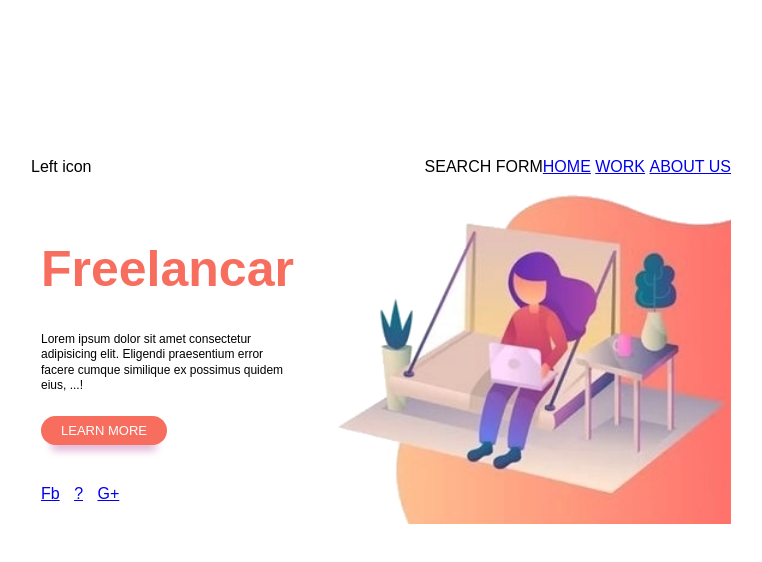
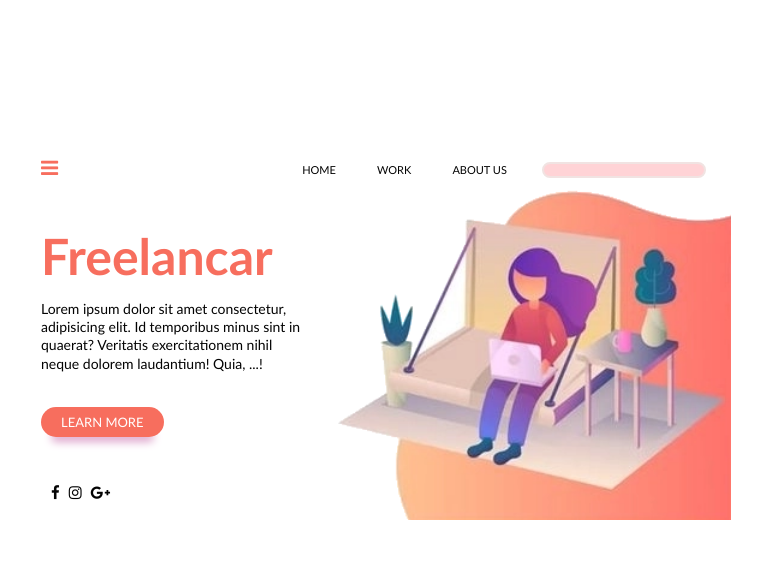
Before and after one commit to IngaGd/05-freelancar, a website: page index.html in a window 1280 px wide. Shown: the whole page, without its empty margins (259-1021 px from the left). Drawn offline with Linux system fonts and the light colour scheme.

Commit message:
Content HTML and CSS updates

```diff
--- a/css/main.css
+++ b/css/main.css
@@ -1,61 +1,105 @@
-body {
-    font-family:Arial, Helvetica, sans-serif;
+:root {
+    --main-color: #030303;
+    --main-font-family: 'Gill Sans', 'Gill Sans MT', Calibri, 'Trebuchet MS', sans-serif;
+    --width: 700px;
+    --margin-right: 25px;
+    --margin-left: 10px;
 }
 
-header {
-    display: inline-block;
-    width: 700px;
-    margin-top: 150px;
-    margin-left: calc((100% - 700px) / 2); /*--must be spaces between math operators*/
+
+body {
+    font-family: var(--main-font-family);
 }
 
-header>div {
-    float: right;
+.main-header {
+    display: inline-block;
+    width: var(--width);
+    margin-top: 150px;
+    margin-left: calc((100% - var(--width)) / 2); /*--must be spaces between math operators*/
 }
 
-header>nav {
-    float: right;
+.menu-bar {
+    float: left;
+    margin-left: var(--margin-left);
+    color: #F76E5E;
+    font-size: 20px;
+    text-decoration: none;
+    transition: all 0.5s;
 }
 
-nav>a {
-    display: inline-block;
+.menu-bar:hover{
+    color: #7C39AC;
 }
 
-.icon {
-    float: left;
+.main-nav {
+    float: right;
+    margin-right: var(--margin-right);
 }
+
+.main-nav > .link{
+    text-decoration: none;
+    color: var(--main-color);
+    font-size: 11px;
+    font-weight: 550;
+    margin-right: var(--margin-right);
+    transition: all 0.5s;
+    border: 2px solid transparent;
+    border-radius: 10px;
+    padding: 4px;
+}
+
+.main-nav > .link:hover{
+    border-color: #F76E5E;
+}
+
+.search-bar{
+    background-color: #FFD3D6;
+    border: 2px solid #f1e3e2;
+    border-radius: 10px;
+    padding-left: 15px;
+    padding-right: 15px;
+    height: 10px;
+    width: 130px;
+}
+
+.main-nav > .link.active {
+    /**/
+}
+
 
 /*-----------------------------------------------------*/
 
-main {
+.main-content {
     display: inline-block;
-    width: 700px;
-    margin-top: 10px;
+    width: var(--width);
+    margin-top: 5px;
     margin-left: calc((100% - 700px) / 2);
 }
 
-main>div {
+.left-column {
     width:38%;
     float: left;
+    margin-left: var(--margin-left);
 }
 
-h1 {
+.main-title {
     font-size: 50px;
     color: #F76E5E;
-    margin-left: 10px;
-    margin-top: 50px;
+    margin-top: 40px;
+    margin-bottom: 0;
+    font-weight: 700;
 }
 
-p {
-    font-size: 12px;
+.description {
+    font-size: 14px;
     line-height: 1.3em;
-    margin-left: 10px;
+    color: var(--main-color);
+    font-weight: 200;
 }
 
-main>div>a {
-    margin-left: 10px;
-    margin-top: 10px;
-    margin-bottom: 40px;
+.btn {
+    margin-top: 20px;
+    margin-bottom: 45px;
     display: inline-block;
     border-radius: 25px;
     padding: 7px;
@@ -70,15 +114,29 @@ main>div>a {
     transition: all 0.5s;
 }
 
-main>div>a:hover {
+.btn:hover {
     background-color: #7C39AC;
 }
 
-div>div>a {
+.socials {
     margin-left: 10px;
 }
 
-img {
+.socials>.icon {
+    text-decoration: none;
+    font-size: 15px;
+    background-color: ;
+    color: #030303;
+    padding-right: 5px;
+    line-height: ;
+    transition: all 0.5s;
+}
+
+.socials>.icon:hover {
+    color: #F76E5E;
+}
+
+.right-column {
     width: 62%;
     float: right;
     width: 400px;
--- a/index.html
+++ b/index.html
@@ -5,32 +5,32 @@
     <meta http-equiv="X-UA-Compatible" content="IE=edge">
     <meta name="viewport" content="width=device-width, initial-scale=1.0">
     <title>Freelancar</title>
+    <link rel="stylesheet" href="./css/font-awesome.min.css">
     <link rel="stylesheet" href="./css/main.css">
+
 </head>
 <body>
-    <header>
-        <div class="icon">
-            Left icon
-        </div>
-        <nav>
-            <a href="#">HOME</a>
-            <a href="#">WORK</a>
-            <a href="#">ABOUT US</a>
+    <header class="main-header">
+        <a class="menu-bar fa fa-bars" href="#"></a>
+        <nav class="main-nav">
+            <a class="link" href="#">HOME</a>
+            <a class="link" href="#">WORK</a>
+            <a class="link" href="#">ABOUT US</a>
+            <input class="search-bar" type="text">
         </nav>
-        <div>SEARCH FORM</div>
     </header>
-    <main>
-        <div>
-            <h1>Freelancar</h1>
-            <p>Lorem ipsum dolor sit amet consectetur adipisicing elit. Eligendi praesentium error facere cumque similique ex possimus quidem eius, ...!</p>
-            <a href="#">Learn more</a>
-            <div>
-                <a href="#">Fb</a>
-                <a href="#">?</a>
-                <a href="#">G+</a>
+    <main class="main-content">
+        <div class="left-column">
+            <h1 class="main-title">Freelancar</h1>
+            <p class="description">Lorem ipsum dolor sit amet consectetur, adipisicing elit. Id temporibus minus sint in quaerat? Veritatis exercitationem nihil neque dolorem laudantium! Quia, ...!</p>
+            <a class="btn" href="#">Learn more</a>
+            <div class="socials">
+                <a class="icon fa fa-facebook" href="#"></a>
+                <a class="icon fa fa-instagram" href="#"></a>
+                <a class="icon fa fa-google-plus" href="#"></a>
             </div>
         </div>
-        <img src="./img/Freelancer.webp" alt="Freelancer">
+        <img class="right-column" src="./img/Freelancer.webp" alt="Freelancer">
     </main>
 </body>
 </html>
```
Also changed, not shown: css/font-awesome.css (deleted).
